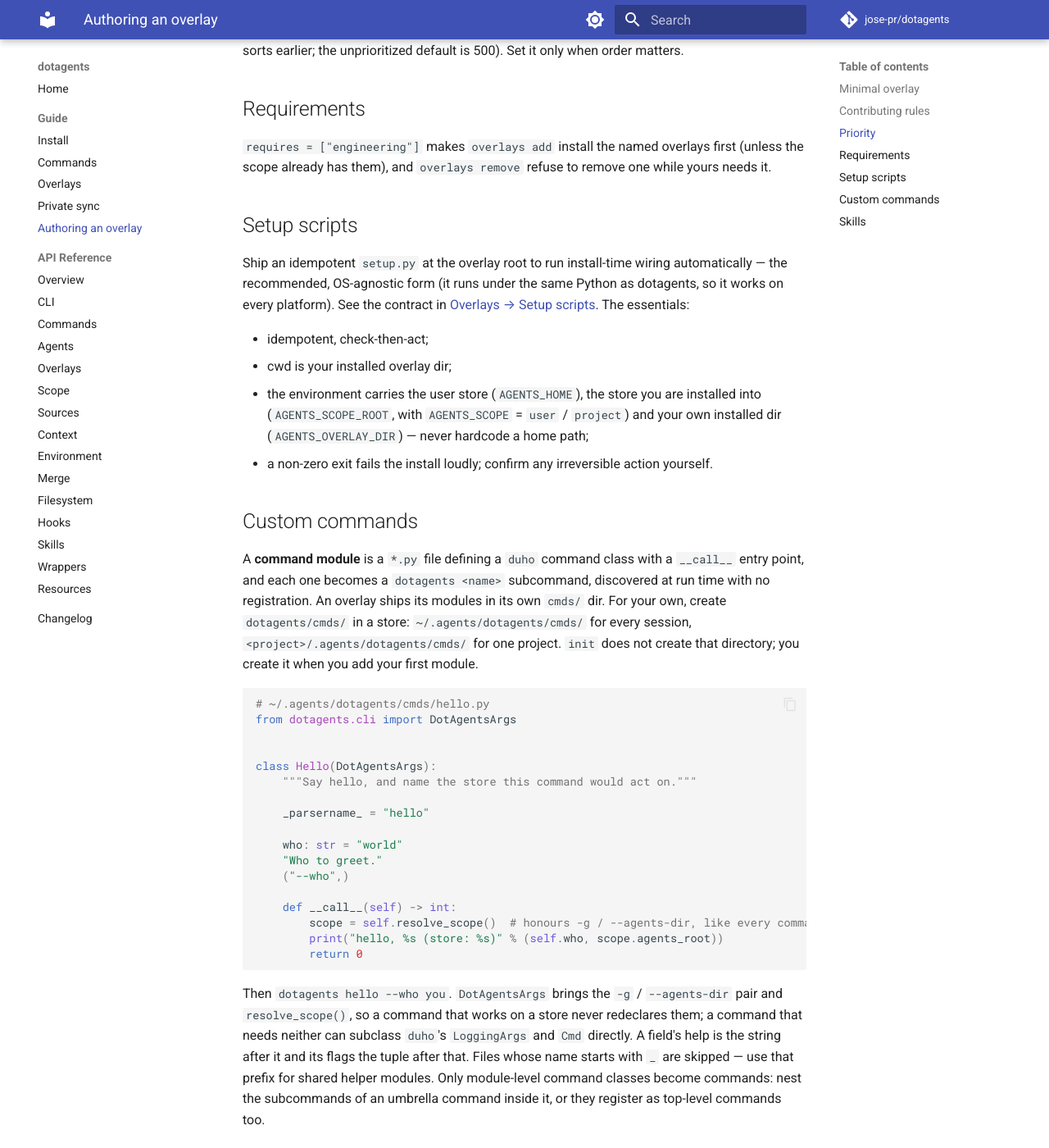
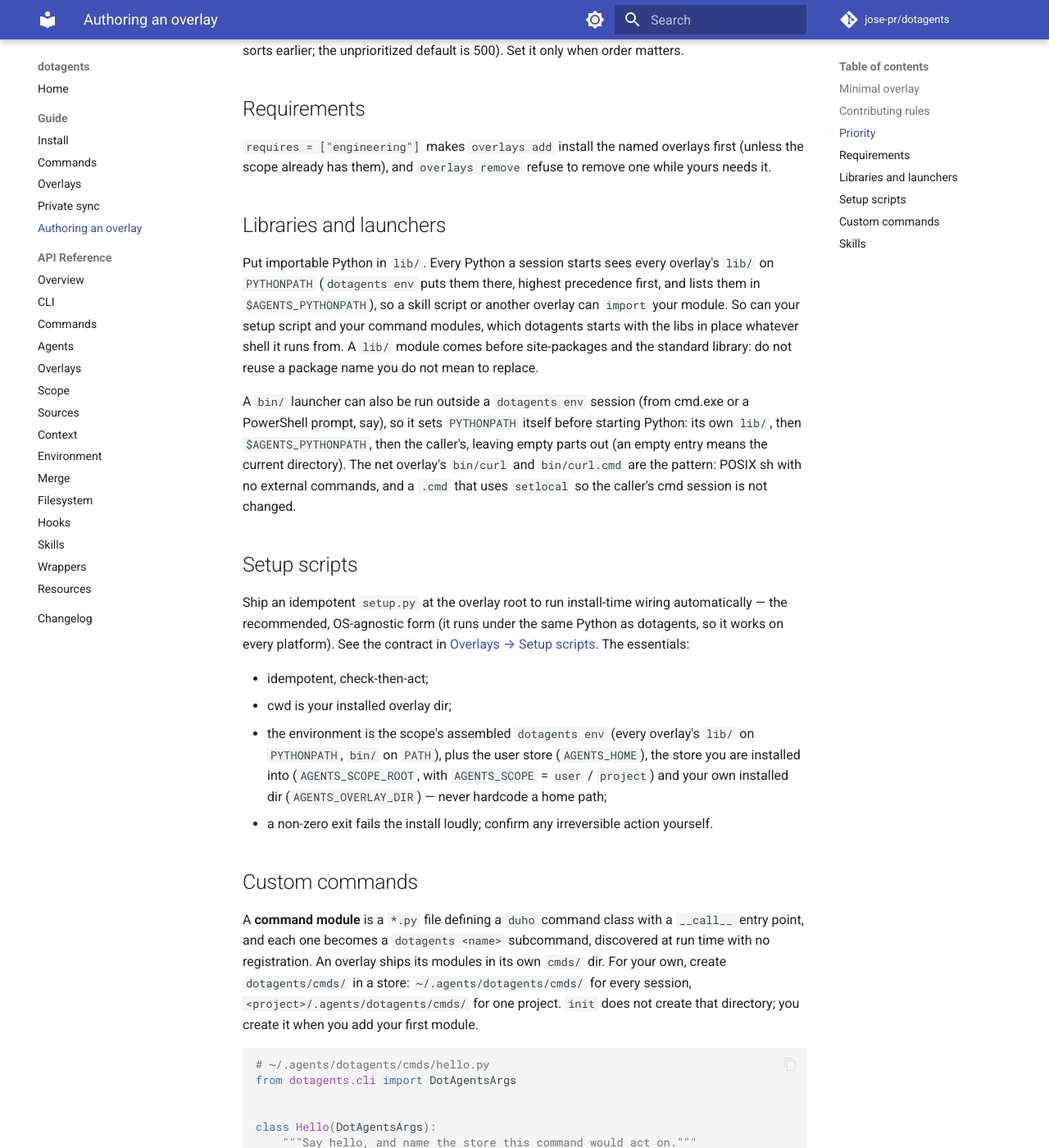
Before and after one commit to jose-pr/dotagents, an MkDocs documentation site: the page built from docs/guide/authoring.md, in a window 1280 px wide and 1400 px high, scrolled down 1228 px. Shown: the whole window at 82% size. Built offline with MkDocs 1.6.1 and Material for MkDocs 9.7.7, drawn with Linux system fonts in a browser that asks for light colours; comment, search, counter and statistics services are not loaded.

Commit message:
docs: overlay libs on PYTHONPATH, launchers set it, setup env

```diff
--- a/docs/guide/authoring.md
+++ b/docs/guide/authoring.md
@@ -62,6 +62,23 @@ matters.
 (unless the scope already has them), and `overlays remove` refuse to remove one while
 yours needs it.
 
+## Libraries and launchers
+
+Put importable Python in `lib/`. Every Python a session starts sees every overlay's
+`lib/` on `PYTHONPATH` (`dotagents env` puts them there, highest precedence first,
+and lists them in `$AGENTS_PYTHONPATH`), so a skill script or another overlay can
+`import` your module. So can your setup script and your command modules, which
+dotagents starts with the libs in place whatever shell it runs from. A `lib/` module
+comes before site-packages and the standard library: do not reuse a package name you
+do not mean to replace.
+
+A `bin/` launcher can also be run outside a `dotagents env` session (from cmd.exe or
+a PowerShell prompt, say), so it sets `PYTHONPATH` itself before starting Python:
+its own `lib/`, then `$AGENTS_PYTHONPATH`, then the caller's, leaving empty parts
+out (an empty entry means the current directory). The net overlay's `bin/curl` and
+`bin/curl.cmd` are the pattern: POSIX sh with no external commands, and a `.cmd`
+that uses `setlocal` so the caller's cmd session is not changed.
+
 ## Setup scripts
 
 Ship an idempotent `setup.py` at the overlay root to run install-time wiring
@@ -71,7 +88,8 @@ dotagents, so it works on every platform). See the contract in
 
 - idempotent, check-then-act;
 - cwd is your installed overlay dir;
-- the environment carries the user store (`AGENTS_HOME`), the store you are installed
+- the environment is the scope's assembled `dotagents env` (every overlay's `lib/` on
+  `PYTHONPATH`, `bin/` on `PATH`), plus the user store (`AGENTS_HOME`), the store you are installed
   into (`AGENTS_SCOPE_ROOT`, with `AGENTS_SCOPE` = `user` / `project`) and your own
   installed dir (`AGENTS_OVERLAY_DIR`) — never hardcode a home path;
 - a non-zero exit fails the install loudly; confirm any irreversible action yourself.
```
Also changed, not shown: CHANGELOG.md (+6 -4 lines), docs/guide/commands.md (+9 -7 lines), docs/guide/install.md (+3 -3 lines), docs/guide/overlays.md (+3 -4 lines), src/dotagents/AGENTS.md (+14 -9 lines), 2 other files.
